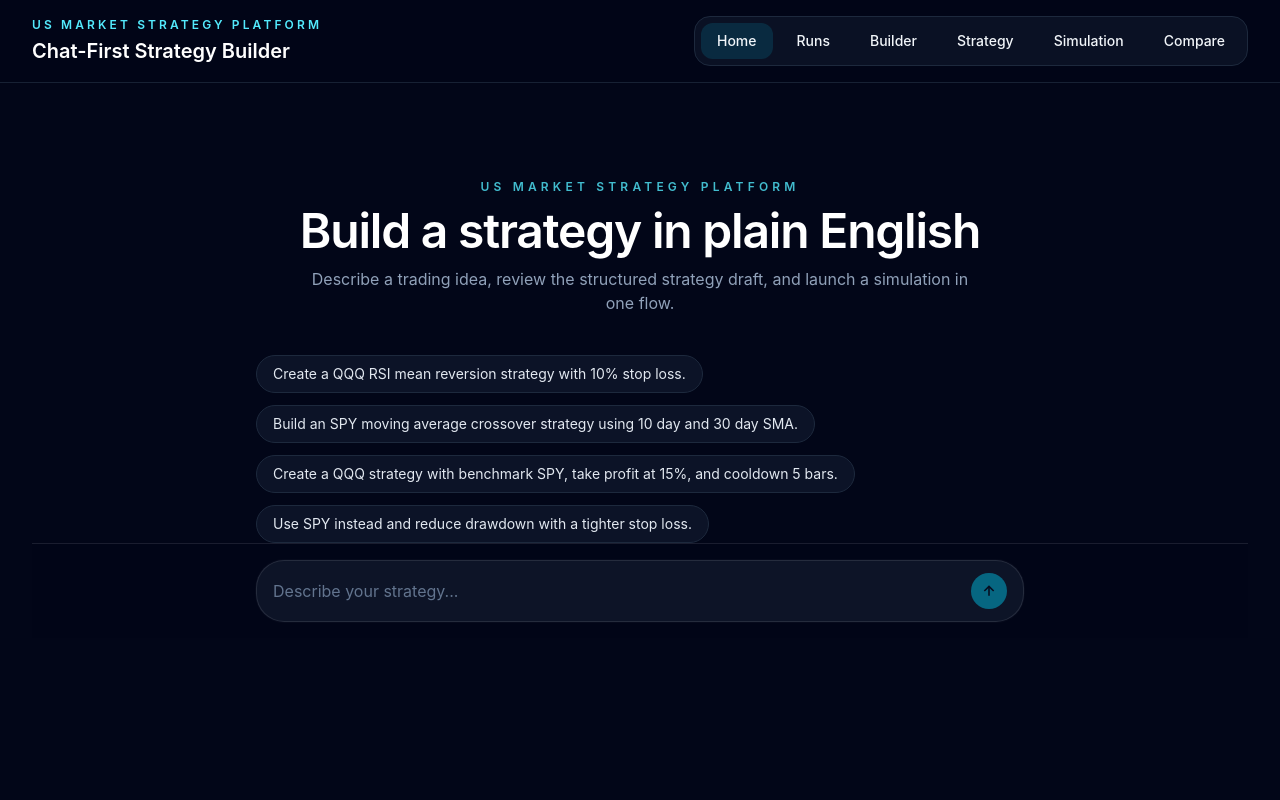
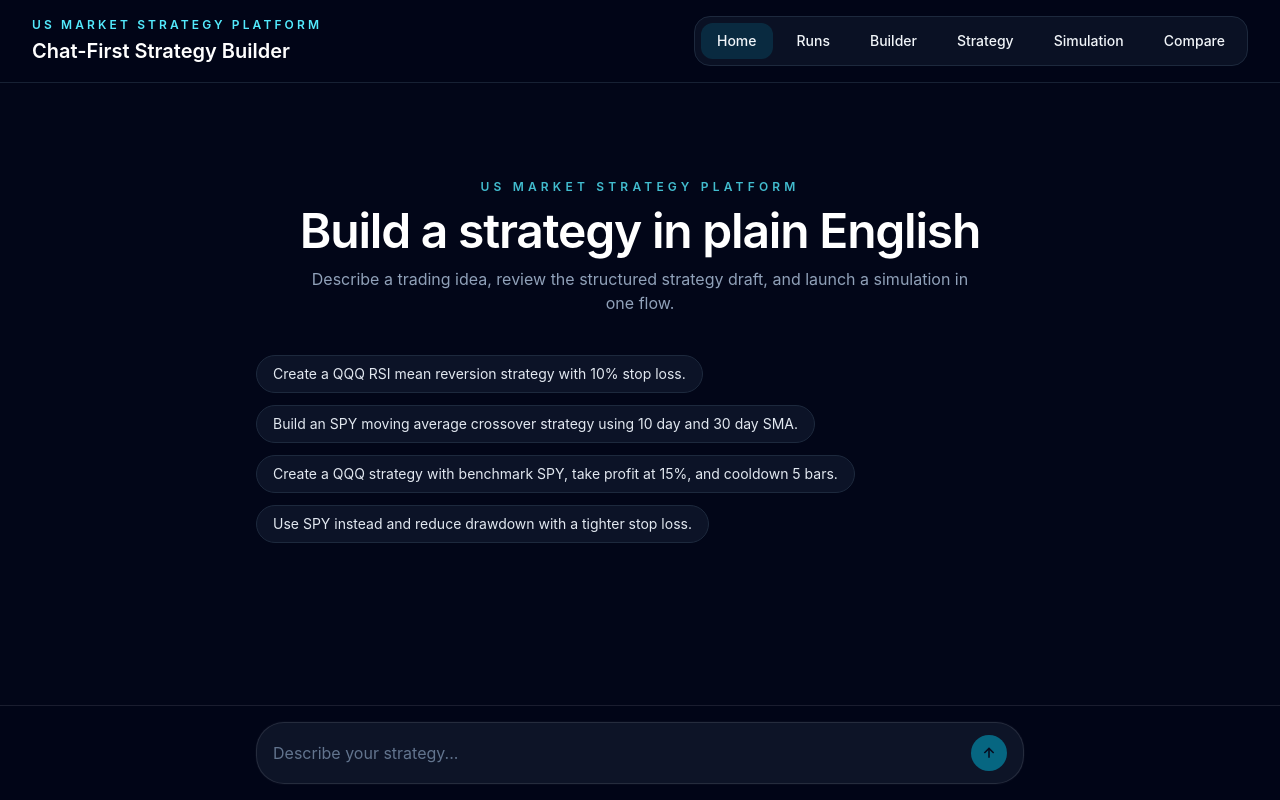
Before and after one commit to pochunhuang1107/US-Market-Simulation-Platform, a React (Vite) app in the folder frontend/: page / in a window 1280 px wide. Built offline with nearby package versions, Linux system fonts and the light colour scheme.

Commit message:
fix(ui): anchor landing input to bottom without introducing scroll

```diff
--- a/frontend/src/pages/StrategyChatPage.tsx
+++ b/frontend/src/pages/StrategyChatPage.tsx
@@ -212,7 +212,7 @@ export function StrategyChatPage() {
     <div className="flex h-full min-h-0 flex-col overflow-hidden">
       {!hasMessages ? (
         <div className="flex min-h-0 flex-1 flex-col overflow-hidden">
-          <div className="mx-auto flex w-full max-w-4xl flex-1 flex-col items-center px-4 pt-16">
+          <div className="mx-auto flex w-full max-w-4xl flex-1 flex-col items-center px-4 pt-16 pb-28">
             <div className="space-y-3 text-center">
               <p className="text-xs font-semibold uppercase tracking-[0.35em] text-cyan-300/80">
                 US Market Strategy Platform
@@ -231,7 +231,7 @@ export function StrategyChatPage() {
             </div>
           </div>
 
-          <div className="border-t border-white/10 bg-slate-950/80 p-4 backdrop-blur">
+          <div className="fixed bottom-0 left-0 right-0 border-t border-white/10 bg-slate-950/80 p-4 backdrop-blur">
             <div className="mx-auto w-full max-w-3xl">
               <PromptComposer
                 value={input}
```
Also changed, not shown: 1 other file (tests, documents, lock files or other folders).
